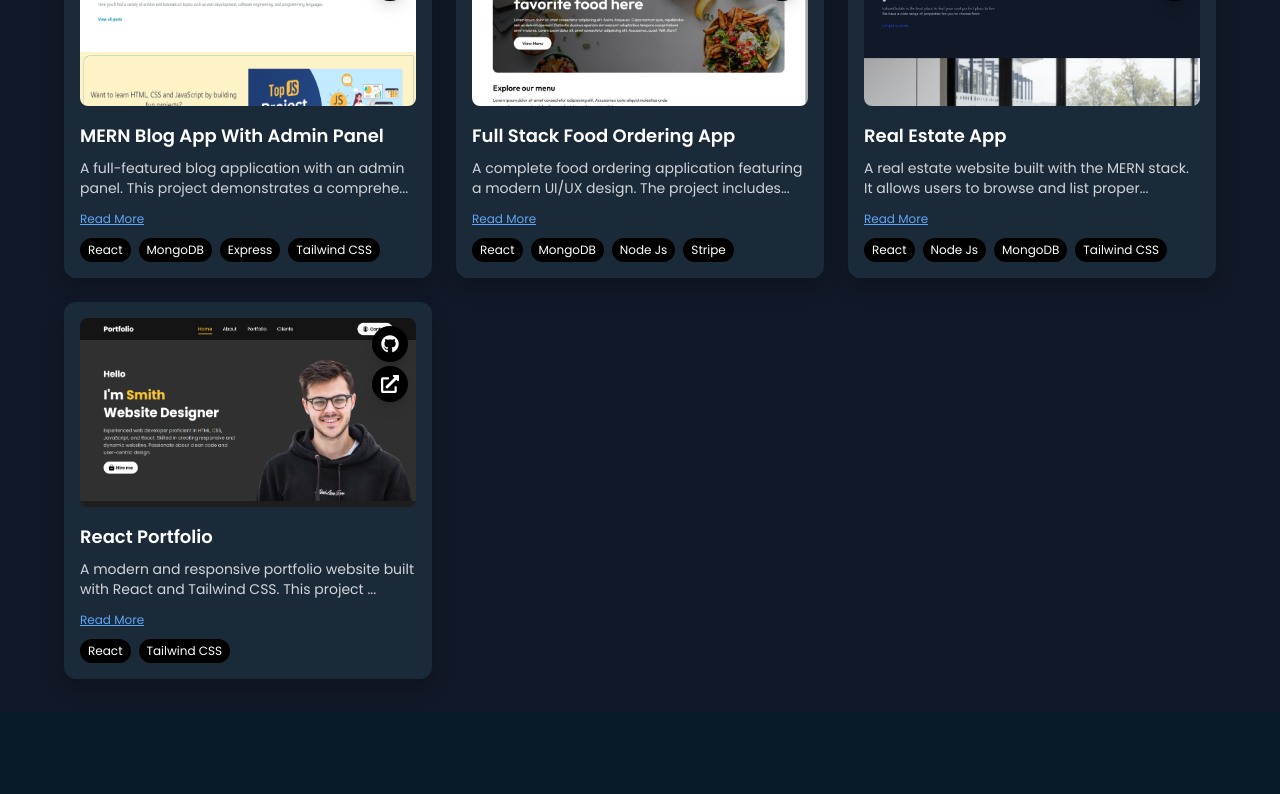
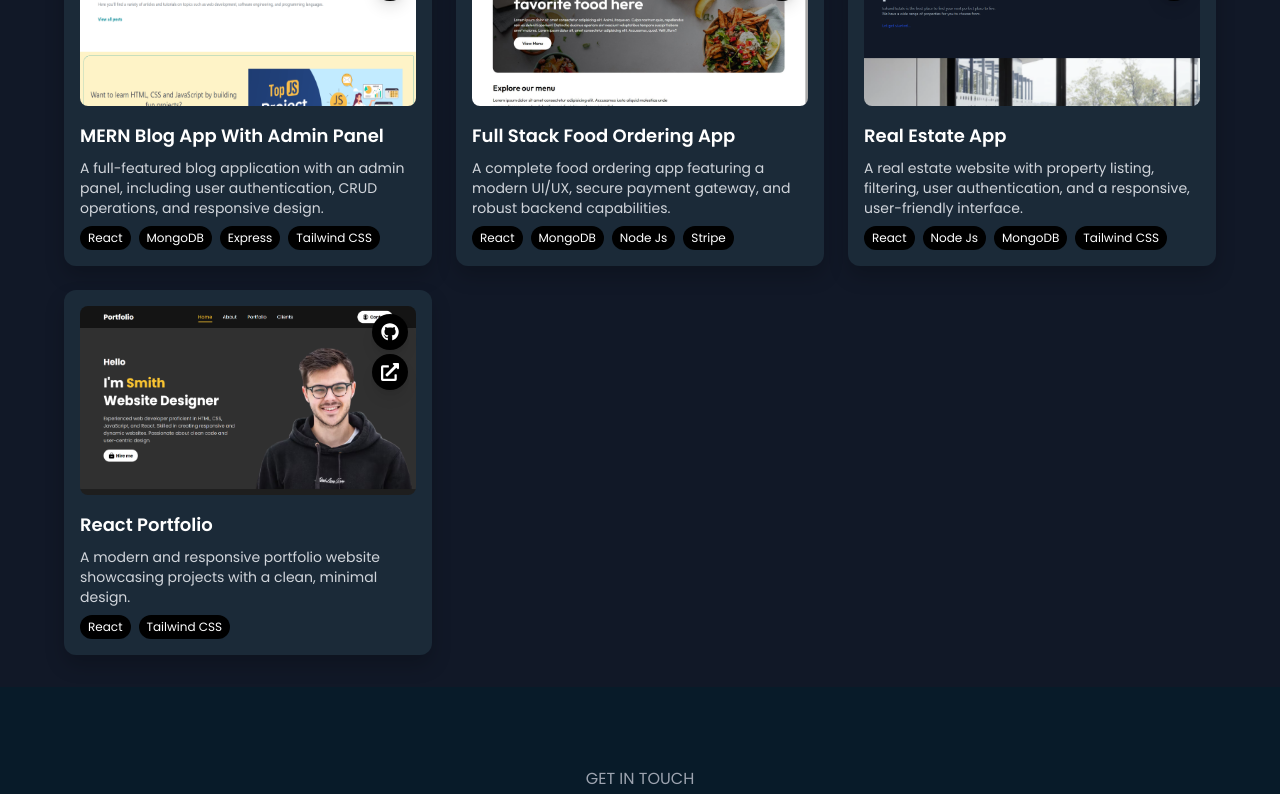
Before and after one commit to hamaadafzal4209/Developer-Portfolio, a React (Vite) app: page / in a window 1280 px wide. Shown: the part 2140-2934 px from the top of the page. Built offline with nearby package versions, Linux system fonts and the light colour scheme.

Commit message:
add backtotop component

```diff
--- a/src/App.jsx
+++ b/src/App.jsx
@@ -6,11 +6,13 @@ import Hero from "./components/Hero"
 import Navbar from "./components/Navbar"
 import Portfolio from "./components/Portfolio"
 import Skills from "./components/Skills"
+import BackToTop from "./components/BackToTop"
 
 function App() {
   return (
     <div>
       <Toaster/>
+      <BackToTop/>
       <Navbar/>
       <Hero/>
       <About/>
--- /dev/null
+++ b/src/components/BackToTop.jsx
@@ -0,0 +1,54 @@
+import { useState, useEffect } from "react";
+import { FaArrowUp } from "react-icons/fa";
+
+function BackToTop() {
+  const [isVisible, setIsVisible] = useState(false);
+
+  useEffect(() => {
+    const toggleVisibility = () => {
+      if (window.pageYOffset > 0) {
+        setIsVisible(true);
+      } else {
+        setIsVisible(false);
+      }
+    };
+
+    window.addEventListener("scroll", toggleVisibility);
+
+    return () => {
+      window.removeEventListener("scroll", toggleVisibility);
+    };
+  }, []);
+
+  const scrollToTop = () => {
+    window.scrollTo({
+      top: 0,
+      behavior: "smooth",
+    });
+  };
+
+  return (
+    <>
+      {isVisible && (
+        <div
+          onClick={scrollToTop}
+          style={{
+            position: "fixed",
+            bottom: "2rem",
+            right: "2rem",
+            cursor: "pointer",
+            background: "#1b2a38",
+            padding: "0.75rem",
+            borderRadius: "4px",
+            boxShadow: "0 2px 10px rgba(0, 0, 0, 0.2)",
+            zIndex: 1000,
+          }}
+        >
+          <FaArrowUp style={{ color: "#fff", fontSize: "20px" }} />
+        </div>
+      )}
+    </>
+  );
+}
+
+export default BackToTop;
--- a/src/components/Portfolio.jsx
+++ b/src/components/Portfolio.jsx
@@ -6,7 +6,7 @@ const projects = [
   {
     title: "MERN Blog App With Admin Panel",
     description:
-      "A full-featured blog application with an admin panel. This project demonstrates a comprehensive use of the MERN stack, featuring user authentication, CRUD operations, and a responsive design. Tailwind CSS was used to create a visually appealing and responsive interface.",
+      "A full-featured blog application with an admin panel, including user authentication, CRUD operations, and responsive design.",
     imgSrc: "/assets/blog-project.png",
     githubLink: "https://github.com/hamaadafzal4209/Blog-App-With-Admin-Panel",
     liveLink: "https://blog-app-with-admin-panel.onrender.com/",
@@ -15,7 +15,7 @@ const projects = [
   {
     title: "Full Stack Food Ordering App",
     description:
-      "A complete food ordering application featuring a modern UI/UX design. The project includes a secure payment gateway integrated with Stripe and utilizes MongoDB for data storage. This app showcases a seamless user experience and robust backend capabilities.",
+      "A complete food ordering app featuring a modern UI/UX, secure payment gateway, and robust backend capabilities.",
     imgSrc: "/assets/food-app.jpg",
     githubLink: "https://github.com/hamaadafzal4209/Food-Ordering-App",
     liveLink: "https://savory-bites.onrender.com/",
@@ -24,7 +24,7 @@ const projects = [
   {
     title: "Real Estate App",
     description:
-      "A real estate website built with the MERN stack. It allows users to browse and list properties, featuring user authentication, property filtering, and an intuitive design. Tailwind CSS was used to create a clean, responsive, and user-friendly interface.",
+      "A real estate website with property listing, filtering, user authentication, and a responsive, user-friendly interface.",
     imgSrc: "/assets/estate-app.png",
     githubLink: "https://github.com/hamaadafzal4209/mern-real-estate-website",
     liveLink: "https://mern-estate-vqt3.onrender.com/",
@@ -33,7 +33,7 @@ const projects = [
   {
     title: "React Portfolio",
     description:
-      "A modern and responsive portfolio website built with React and Tailwind CSS. This project showcases various projects and skills, with a clean and minimal design, focusing on performance and aesthetics.",
+      "A modern and responsive portfolio website showcasing projects with a clean, minimal design.",
     imgSrc: "/assets/portfolio.png",
     githubLink: "https://github.com/hamaadafzal4209/React-Smith-Portfolio-",
     liveLink: "https://main--smithdesigns.netlify.app/",
@@ -77,13 +77,6 @@ function Portfolio() {
 }
 
 function ProjectCard({ project }) {
-  const [isExpanded, setIsExpanded] = useState(false);
-  const charLimit = 90;
-
-  const toggleExpansion = () => {
-    setIsExpanded(!isExpanded);
-  };
-
   return (
     <Fade>
       <div
@@ -114,20 +107,7 @@ function ProjectCard({ project }) {
         </div>
         <div className="mt-4 text-left">
           <h3 className="text-lg font-semibold mb-2">{project.title}</h3>
-          <p className="text-gray-300 text-sm mb-2">
-            {isExpanded
-              ? project.description
-              : project.description.slice(0, charLimit) +
-                (project.description.length > charLimit ? "..." : "")}
-          </p>
-          {project.description.length > charLimit && (
-            <button
-              onClick={toggleExpansion}
-              className="text-blue-400 text-xs underline"
-            >
-              {isExpanded ? "Read Less" : "Read More"}
-            </button>
-          )}
+          <p className="text-gray-300 text-sm mb-2">{project.description}</p>
           <div className="flex flex-wrap gap-2 mt-2">
             {project.techStack.map((tech, i) => (
               <span
```
